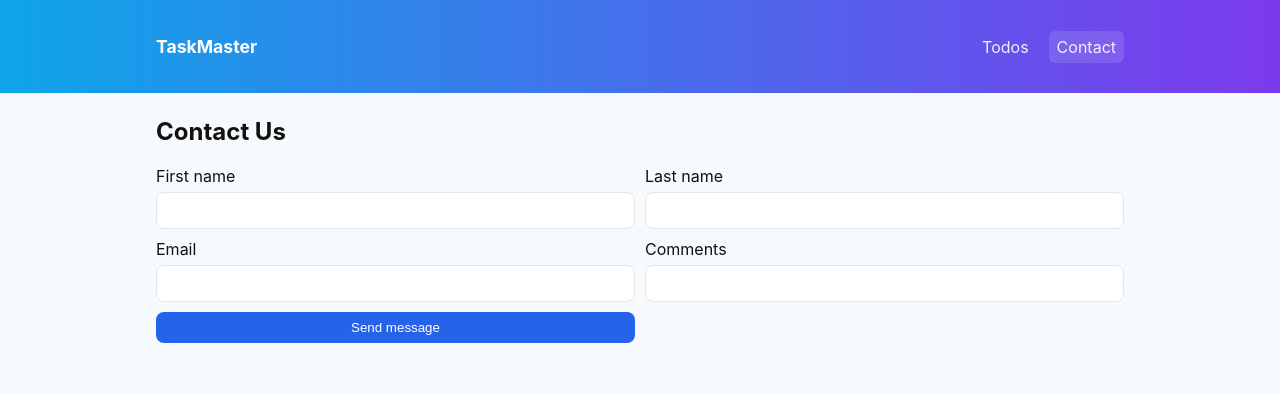
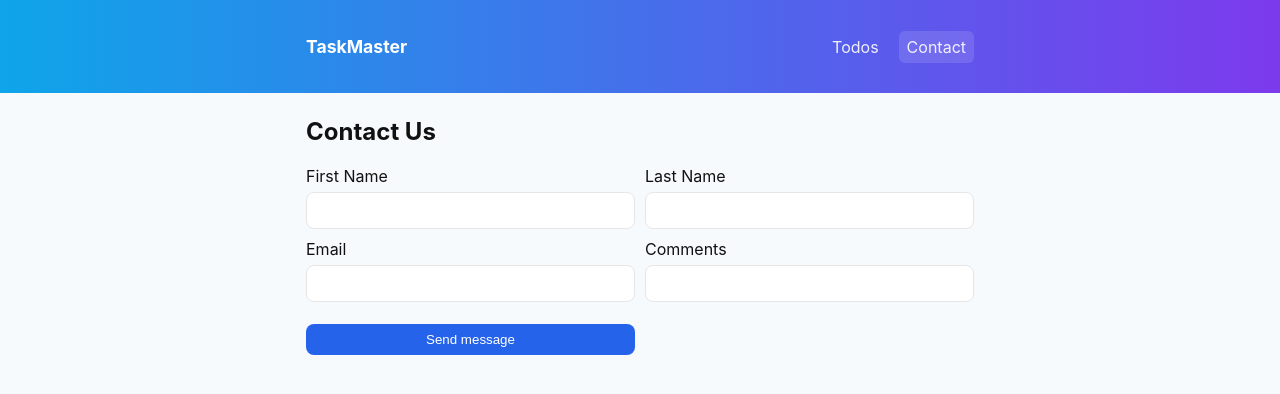
Before and after one commit to ElvisAddo/todo-app, a React (Create React App) app: page /contact in a window 1280 px wide. Shown: the top 394 px of the page. Built offline with nearby package versions, Linux system fonts and the light colour scheme.

Commit message:
modified the app

```diff
--- a/src/index.css
+++ b/src/index.css
@@ -19,7 +19,7 @@ body {
 }
 
 .container {
-  max-width: 1000px;
+  max-width: 700px;
   margin: 24px auto;
   padding: 0 16px
 }
@@ -90,7 +90,9 @@ body {
   border: none;
   padding: 8px 12px;
   border-radius: 8px;
-  cursor: pointer
+  cursor: pointer;
+  width: auto;
+  margin-top: 12px;
 }
 
 .btn.small {
--- a/src/pages/ContactPage.jsx
+++ b/src/pages/ContactPage.jsx
@@ -32,13 +32,13 @@ export default function ContactPage() {
             <form className="contact-form" onSubmit={handleSubmit}>
                 <div>
                 <label>
-                    First name
+                    First Name
                     <input name="firstName" value={form.firstName} onChange={handleChange} required />
                 </label>
                 </div>
                 <div>
                 <label>
-                    Last name
+                    Last Name
                     <input name="lastName" value={form.lastName} onChange={handleChange} required />
                 </label>
                 </div>
```
Also changed, not shown: 1 other file (tests, documents, lock files or other folders).
